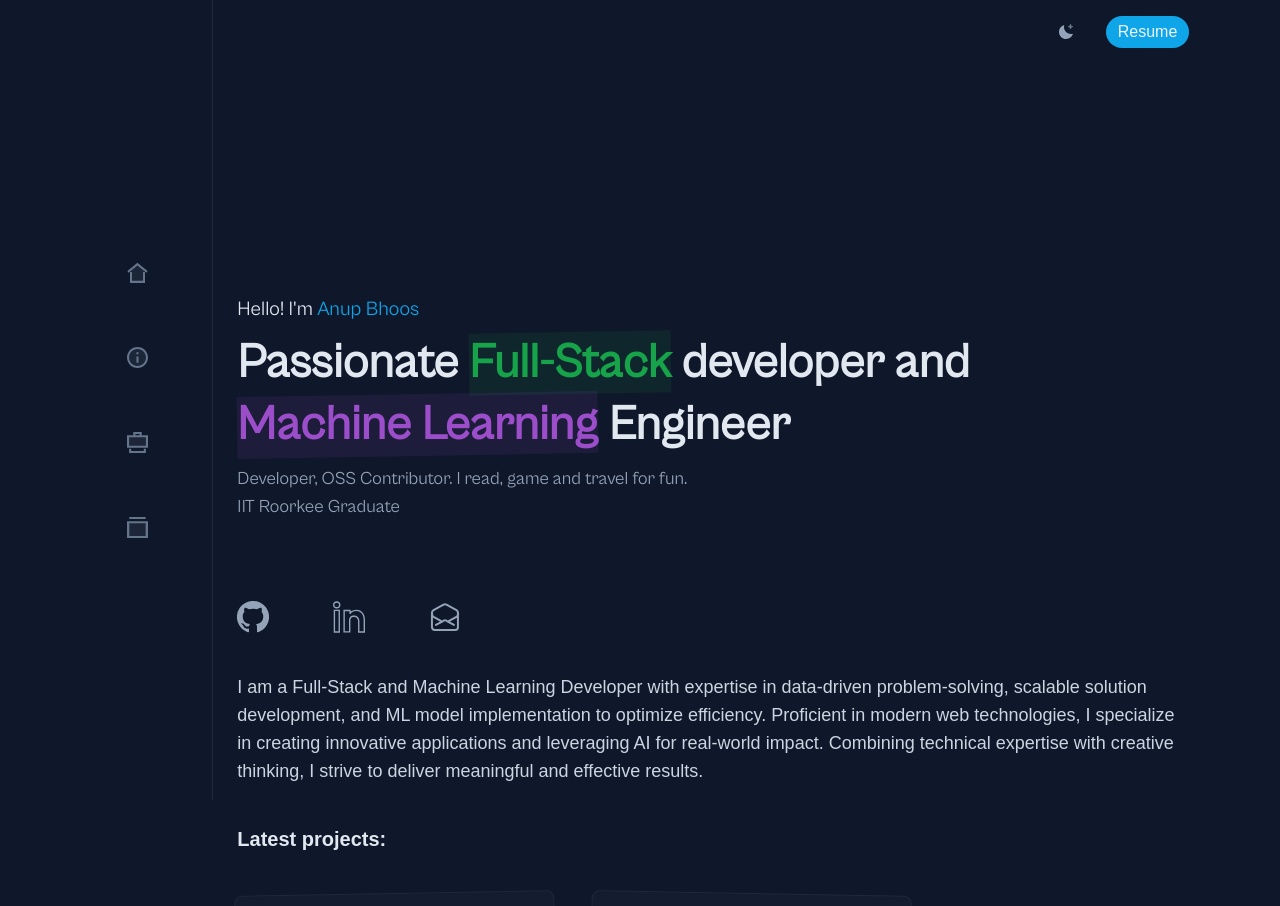
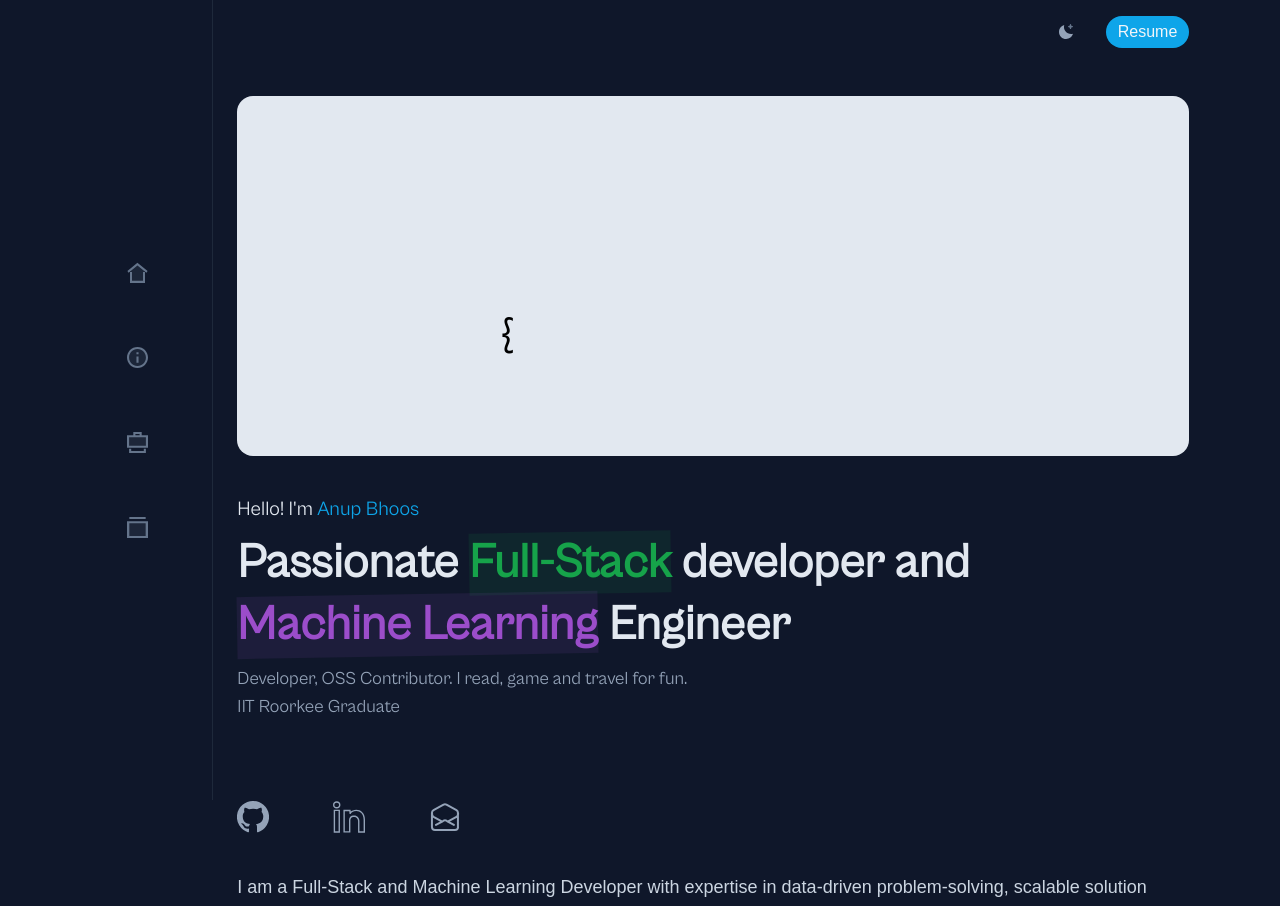
Before and after one commit to anup2134/Portfolio, a React (Vite) app: page / in a window 1280 px wide. Shown: the top 906 px of the page. Built offline with nearby package versions, Linux system fonts and the light colour scheme; a web font is replaced by a local one.

Commit message:
add animation

```diff
--- /dev/null
+++ b/src/components/Game.tsx
@@ -0,0 +1,51 @@
+import { useEffect, useRef } from "react";
+
+export default function Game() {
+  const canvasRef = useRef<HTMLCanvasElement>(null);
+  useEffect(() => {
+    const canvas = canvasRef.current;
+    if (!canvas) return;
+    canvas.width = canvas.offsetWidth;
+    canvas.height = 360;
+    const ctx = canvas.getContext("2d");
+    const gravity = 0.5;
+    let animationId: number;
+    if (!ctx) return;
+    const OBJ = {
+      x: canvas.width * Math.random(),
+      y: 400,
+      speed: -(Math.random() * 2 + 1),
+    };
+
+    const drawObj = (obj: { x: number; y: number; speed: number }) => {
+      ctx.font = "50px CabinetGrotesk-Regular";
+      ctx.fillText("{", obj.x, obj.y);
+    };
+    const updateObj = (obj: { x: number; y: number; speed: number }) => {
+      obj.y += obj.speed;
+      obj.speed += gravity * 0.015;
+    };
+
+    const animate = () => {
+      ctx.clearRect(0, 0, canvas.width, canvas.height);
+      updateObj(OBJ);
+      drawObj(OBJ);
+      animationId = requestAnimationFrame(animate);
+      if (OBJ.y <= 0) {
+        OBJ.y = 400;
+      }
+    };
+    animate();
+
+    return () => {
+      cancelAnimationFrame(animationId);
+    };
+  }, []);
+  return (
+    <canvas
+      ref={canvasRef}
+      className="w-full bg-[#64748b] dark:bg-[#e2e8f0] font-bold text-black rounded-2xl"
+      height={360}
+    />
+  );
+}
--- a/src/views/HomePage.tsx
+++ b/src/views/HomePage.tsx
@@ -3,11 +3,13 @@ import Email from "../assets/email.svg";
 import GitHub from "../assets/github.svg";
 import LinkedIn from "../assets/linkedin.svg";
 import ProjectCard from "../components/ProjectCard";
+import Game from "../components/Game";
 
 export default function HomePage() {
   return (
-    <div className="pt-[200px]">
-      <h2 className="cabinet-500 text-xl mb-2">
+    <div className="">
+      <Game />
+      <h2 className="cabinet-500 text-xl mb-2 mt-10">
         Hello! I'm <span className="text-sky">Anup Bhoos</span>
       </h2>
       <h1 className="cabinet-700 text-5xl leading-[130%]">
@@ -46,7 +48,7 @@ export default function HomePage() {
       </p>
 
       <section className="mt-10 satoshi-700 text-[#64748b] dark:text-[#e2e8f0] text-xl pb-20">
-        <h1 className="mb-10">Latest projects:</h1>
+        <h1 className="mb-10 cabinet-700">Latest projects</h1>
         <ul className="flex flex-col gap-y-6">
           <li className="flex gap-x-8">
             <ProjectCard
```
